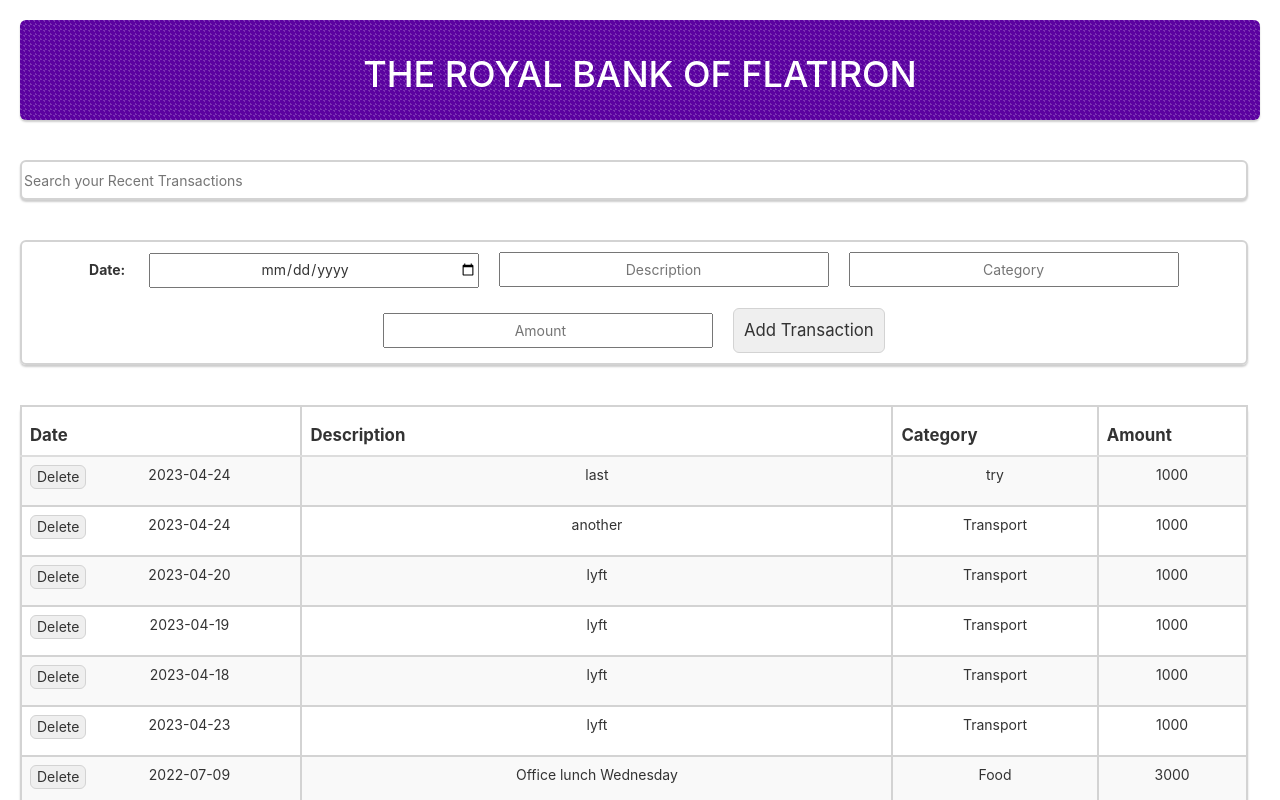
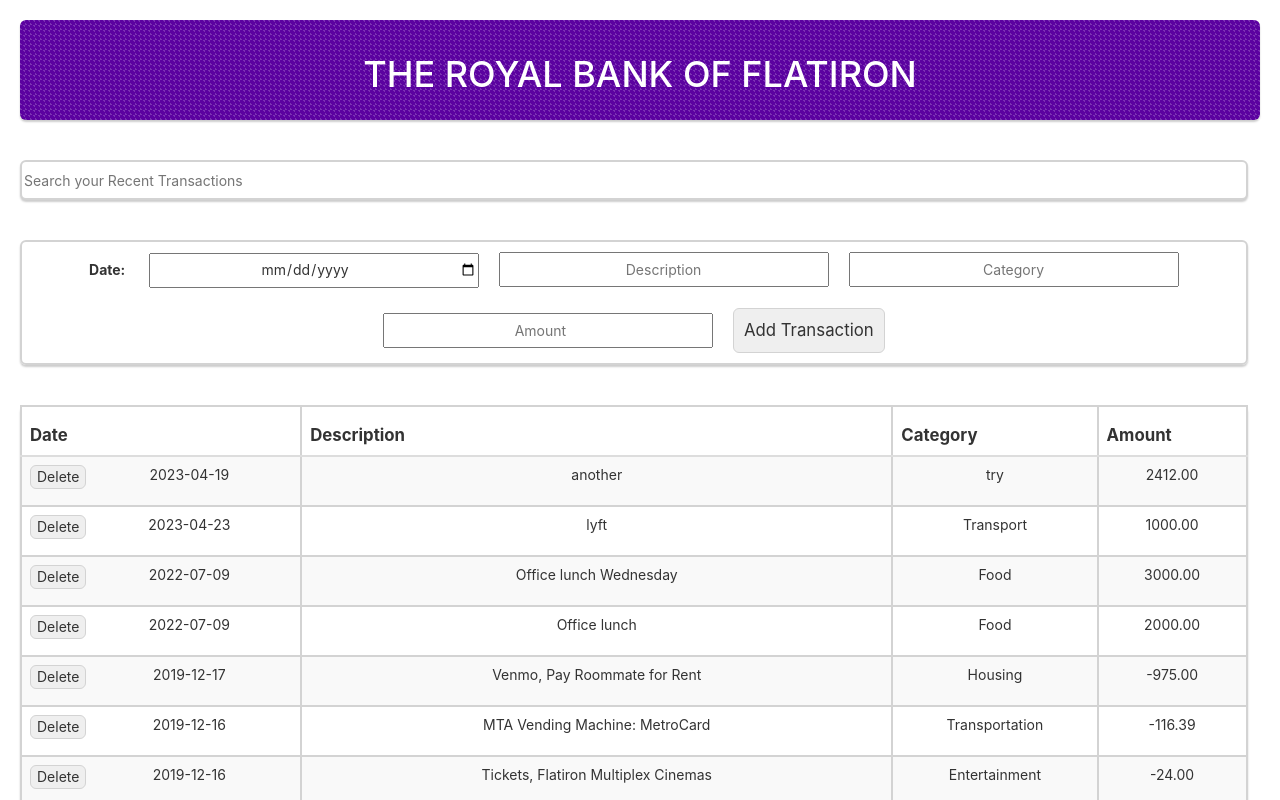
Before and after one commit to Soundmoney254/Bank-of-Flatiron, a React (Create React App) app: page / in a window 1280 px wide. Shown: the top 800 px of the page. Built offline with nearby package versions, Linux system fonts and the light colour scheme; data requests are answered from the project's data file.

Commit message:
Updated the search function

```diff
--- a/db.json
+++ b/db.json
@@ -88,57 +88,29 @@
       "date": "2022-07-09",
       "description": "Office lunch",
       "category": "Food",
-      "amount": "2000",
+      "amount": 2000,
       "id": 13
     },
     {
       "date": "2022-07-09",
       "description": "Office lunch Wednesday",
       "category": "Food",
-      "amount": "3000",
+      "amount": 3000,
       "id": 14
     },
     {
       "date": "2023-04-23",
       "description": "lyft ",
       "category": "Transport",
-      "amount": "1000",
+      "amount": 1000,
       "id": 18
     },
     {
-      "date": "2023-04-18",
-      "description": "lyft ",
-      "category": "Transport",
-      "amount": "1000",
-      "id": 22
-    },
-    {
       "date": "2023-04-19",
-      "description": "lyft ",
-      "category": "Transport",
-      "amount": "1000",
-      "id": 23
-    },
-    {
-      "date": "2023-04-20",
-      "description": "lyft ",
-      "category": "Transport",
-      "amount": "1000",
-      "id": 24
-    },
-    {
-      "date": "2023-04-24",
       "description": "another ",
-      "category": "Transport",
-      "amount": "1000",
-      "id": 25
-    },
-    {
-      "date": "2023-04-24",
-      "description": "last",
       "category": "try",
-      "amount": "1000",
-      "id": 26
+      "amount": 2412,
+      "id": 19
     }
   ]
 }
--- a/src/components/NewTransactionButton.js
+++ b/src/components/NewTransactionButton.js
@@ -3,10 +3,11 @@ function NewTransactionButton({ setTransactions }) {
     function handleSubmit(event){
         event.preventDefault()
         const form = document.querySelector("#form");
-        const dateValue = document.querySelector("#date").value;
-        const descriptionValue = document.querySelector("#description").value;
-        const categoryValue = document.querySelector("#category").value;
-        const amountValue = document.querySelector("#amount").value;
+        let dateValue = document.querySelector("#date").value;
+        let descriptionValue = document.querySelector("#description").value;
+        let categoryValue = document.querySelector("#category").value;
+        let amountValue = Number(document.querySelector("#amount").value)
+
         const newTransaction = {
           date: dateValue,
           description: descriptionValue,
--- a/src/components/Search.js
+++ b/src/components/Search.js
@@ -6,8 +6,8 @@ function Search() {
     const searchTerm = event.target.value.toLowerCase();
     const rows = document.querySelectorAll("tbody tr");
     rows.forEach((row) => {
-      const category = row.querySelectorAll("td")[2].textContent.toLowerCase();
-      if (category.includes(searchTerm) || searchTerm === "") {
+      const description = row.querySelectorAll("td")[1].textContent.toLowerCase();
+      if (description.includes(searchTerm) || searchTerm === "") {
         row.style.display = "";
       } else {
         row.style.display = "none";
--- a/src/components/TableRows.js
+++ b/src/components/TableRows.js
@@ -41,51 +41,10 @@ function TableRows() {
           <td><button className= "deleteButtons" onClick={() => handleDelete(transaction.id)}>Delete</button>{transaction.date}</td>
           <td>{transaction.description}</td>
           <td>{transaction.category}</td>
-          <td>{transaction.amount}</td>
+          <td>{typeof transaction.amount === 'number' ? transaction.amount.toFixed(2) : '-'}</td>
         </tr>
       ))}
     </>
   );
 }
-
-function NewTransactionButton({ setTransactions }) {
-
-  function handleSubmit(event){
-      event.preventDefault()
-      const form = document.querySelector("#form");
-      const dateValue = document.querySelector("#date").value;
-      const descriptionValue = document.querySelector("#description").value;
-      const categoryValue = document.querySelector("#category").value;
-      const amountValue = document.querySelector("#amount").value;
-      const newTransaction = {
-        date: dateValue,
-        description: descriptionValue,
-        category: categoryValue,
-        amount: amountValue,
-      };
-      if(dateValue && descriptionValue && categoryValue && amountValue){
-        fetch('http://localhost:8001/transactions', {
-          method: 'POST',
-          headers: { 'Content-Type': 'application/json' },
-          body: JSON.stringify(newTransaction),
-        })
-          .then((response) => response.json())
-          .then((data) => {
-            console.log(data.date, data.description, data.category, data.amount)
-            setTransactions((prevState) => [...prevState, data]);
-
-          })
-          .catch((error) => console.log(error));
-        form.reset();
-      }else {
-        alert("Make sure to add a value to all inputs")
-      }
-  }
-return (
-  <>
-  <button id='addButton' type='submit' onSubmit={handleSubmit}>Add Transaction</button>
-  </>
-)
-}
-export {NewTransactionButton};
 export default TableRows;
```
